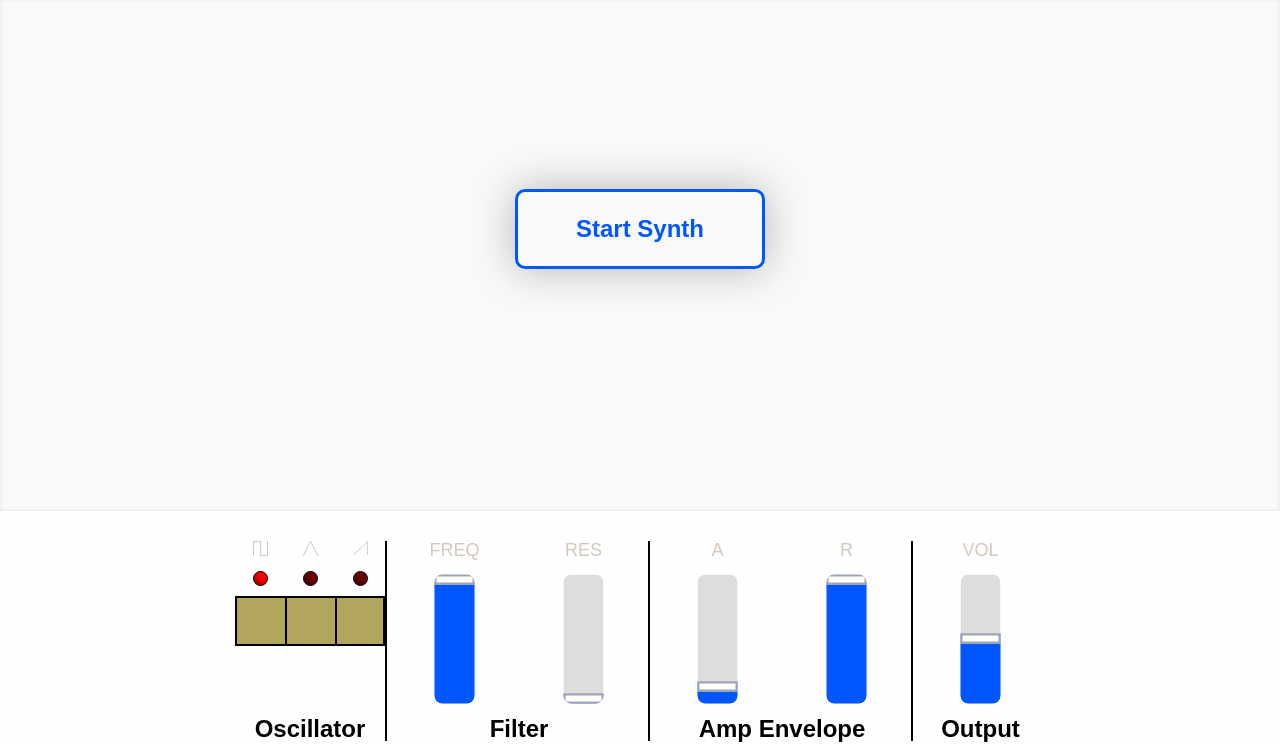
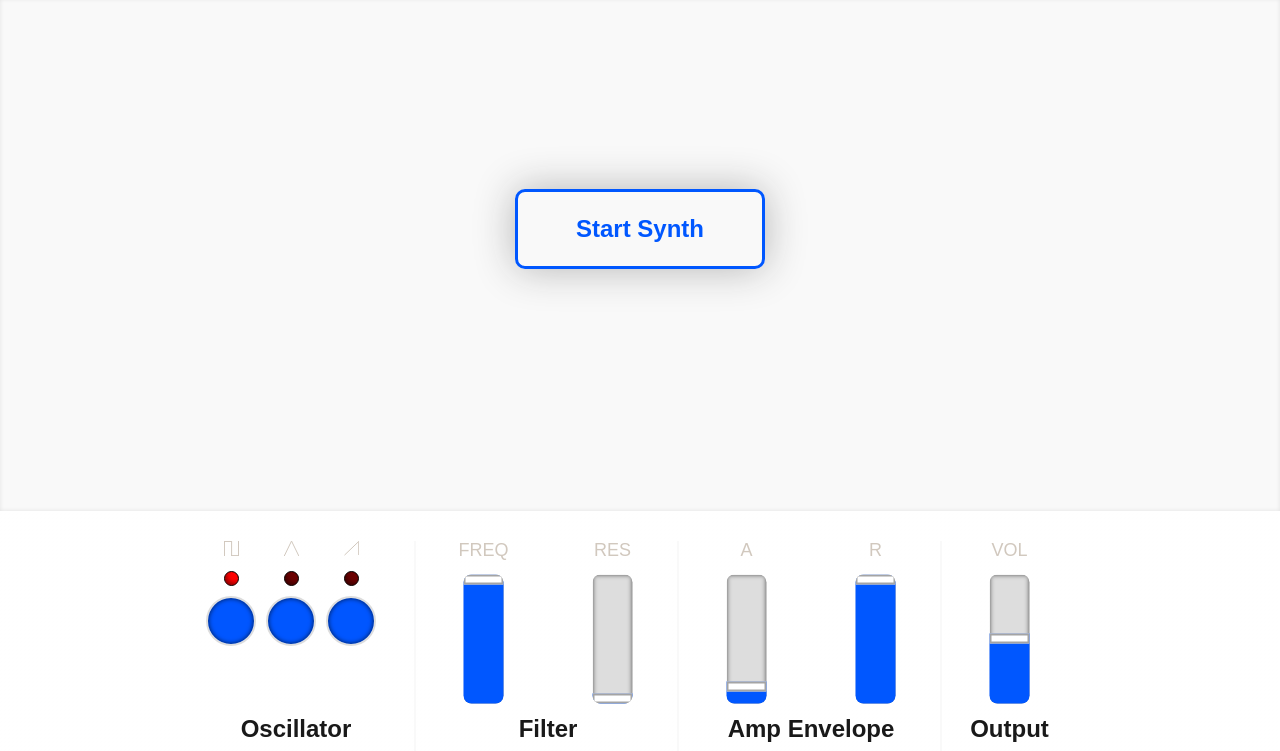
Before and after one commit to CoulombeRemi/portfolio, a PHP site: page / in a window 1280 px wide. Shown: the part 171-922 px from the top of the page. Run offline with PHP 8.4, Linux system fonts and the light colour scheme; some libraries are stand-ins or nearby versions.

Commit message:
css synth

```diff
--- a/assets/style/style.css
+++ b/assets/style/style.css
@@ -1124,6 +1124,7 @@ img.mfp-img{
 	.controls h2 {
 		margin: 0;
 		text-align: center;
+		color: #191919;
 	}
 
 	.control-group {
@@ -1131,20 +1132,19 @@ img.mfp-img{
 		position: relative;
 		height: 200px;
 		margin-right: 3px;
-		/* max-width: 25%; */
-		/* border-right: 2px solid; */
-		border-bottom: 2px solid #444444;
+		border-bottom: 2px solid #F9F9F9;
 		flex-direction: column;
 		display: flex;
+		padding-bottom: 10px;
+	}
+	#wave{
+		padding-right: 0;
 	}
 
   .control-group:last-child {
 	margin-right: 0;
 	border-bottom-color: #6585b8;
 	border-right: none;
-  }
-
-  .control-group:last-child h1 {
   }
 
   .control-group:last-child::after {
@@ -1237,12 +1237,15 @@ canvas{
 	}
 	.control-group {
 		max-width: 25%;
-		border-right: 2px solid;
-		border-bottom: 0px solid #444444;
+		border-right: 2px solid #F9F9F9;
+		border-bottom: 0px solid #F9F9F9;
 	}
 	canvas{
 		width: 2000px;
 		height: 512px;
+	}
+	#wave{
+		padding-right: 28;
 	}
 }
 input[type=range]:focus {
@@ -1251,6 +1254,7 @@ input[type=range]:focus {
 
 ::-webkit-slider-runnable-track {
 	background: #ddd;
+	box-shadow: inset 0px 0px 5px 0px rgba(0,0,0,0.75);
 }
 
 /*
@@ -1262,7 +1266,7 @@ input[type=range]:focus {
     height: 40px;
     background: #fff;
     box-shadow: -100vw 0 0 100vw #0057ff;
-    border: 2px solid #a4a4a4; /* 1 */
+	border: 2px solid #a4a4a4; /* 1 */
 }
 input[type=range]::-moz-range-thumb {
 	border-radius: 10px !important;
@@ -1270,7 +1274,7 @@ input[type=range]::-moz-range-thumb {
 
 ::-moz-range-track {
     height: 40px;
-    background: #ddd;
+	background: #ddd;
 }
 
 ::-moz-range-thumb {
@@ -1284,7 +1288,7 @@ input[type=range]::-moz-range-thumb {
 }
 
 ::-ms-fill-lower {
-    background: dodgerblue;
+	background: dodgerblue;
 }
 
 ::-ms-thumb {
@@ -1342,6 +1346,8 @@ input[type=range]::-moz-range-thumb {
 		-ms-flex-align: center;
 			align-items: center;
 	color: #d1c8be;
+
+	margin-right: 10px;
   }
   .knobs .buttons li input[type=radio] {
 	display: none;
@@ -1352,6 +1358,7 @@ input[type=range]::-moz-range-thumb {
   .knobs .buttons li .button-label {
 	height: 20px;
   }
+
   .knobs .buttons li label {
 	display: -webkit-box;
 	display: -ms-flexbox;
@@ -1379,16 +1386,14 @@ input[type=range]::-moz-range-thumb {
 	display: block;
 	width: 50px;
 	height: 50px;
-	border: solid black 2px;
-	border-right: none;
-	background-color: #b1a65c;
-	cursor: pointer;
+	border: solid #dddddd 2px;
+	background-color: #0056ff;
+    cursor: pointer;
+    border-radius: 25px;
+	box-shadow: inset 0px 0px 5px 0px rgba(0,0,0,0.75);
   }
   .knobs .buttons li label:active .button {
-	box-shadow: inset 0px -6px 15px -3px rgba(0, 0, 0, 0.75);
-  }
-  .knobs .buttons li:last-child .button {
-	border-right: solid black 2px;
+	box-shadow: inset 0px 0px 15px 0px rgba(0,0,0,0.75);
   }
 /* } */
 
--- a/index.php
+++ b/index.php
@@ -33,7 +33,7 @@ if(file_exists("settings.php")){include("settings.php");}
 
             <section class="synth">
                 <section class="controls">
-                    <div class="control-group">
+                    <div class="control-group" id="wave">
                         <div class="knobs">
                             <ul class="buttons">
                                 <li>
```
